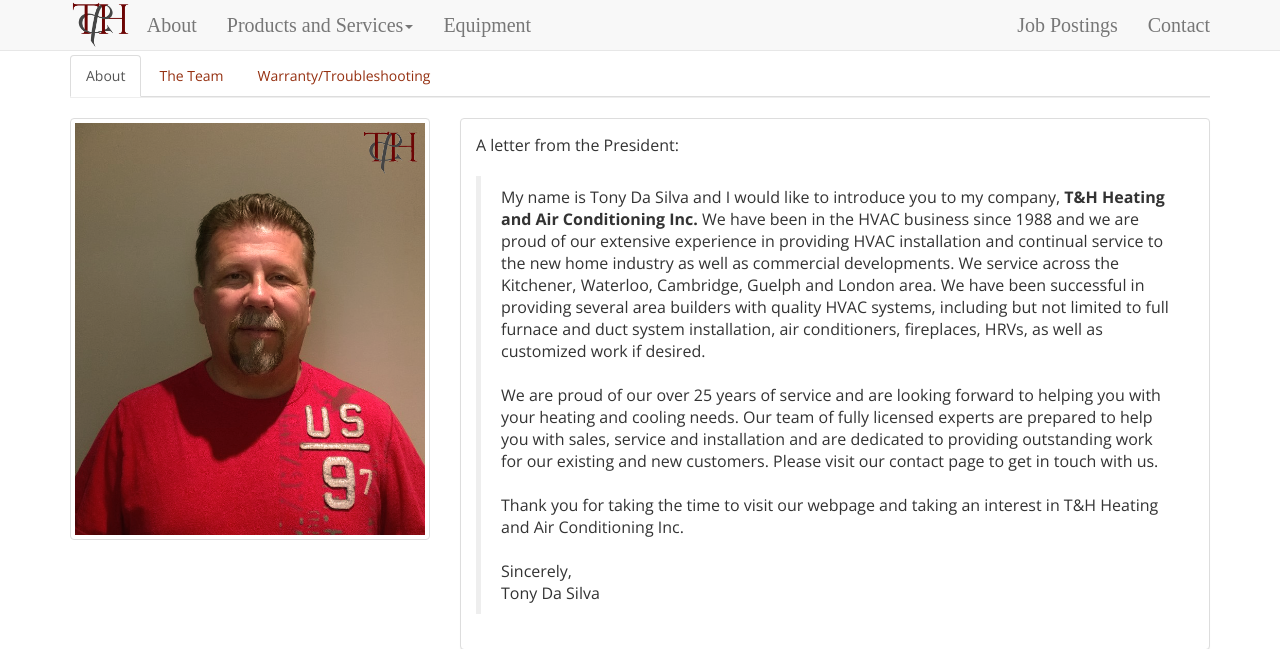
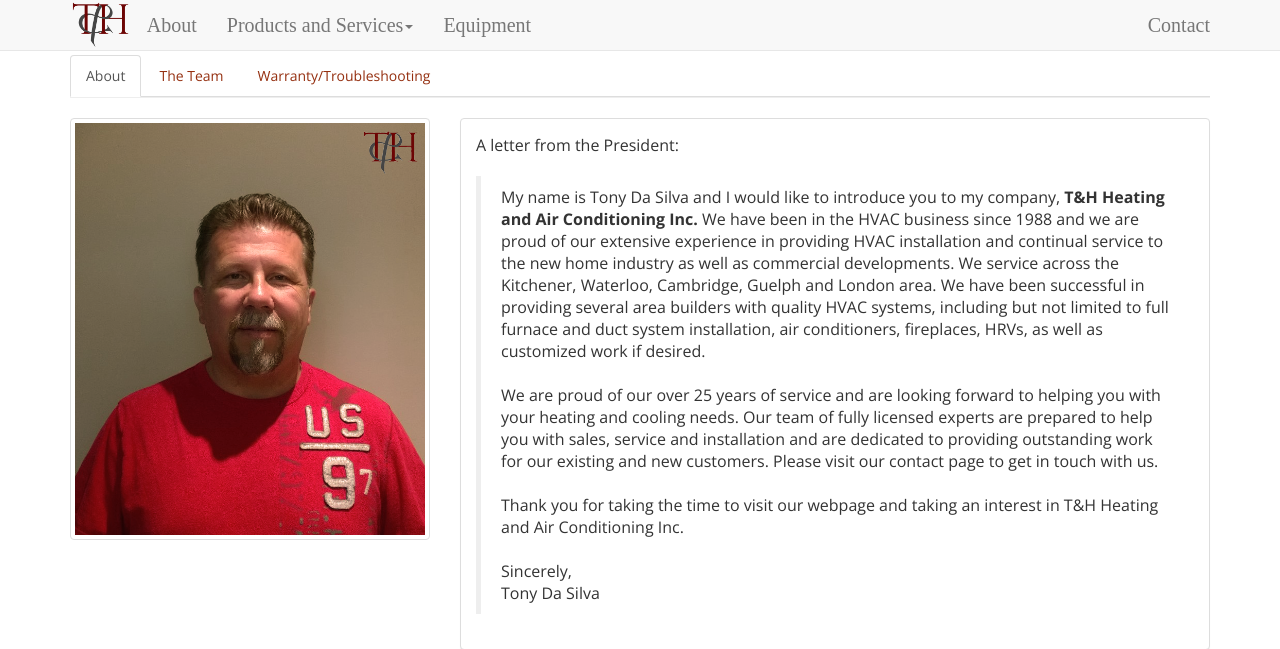
Before and after one commit to brandondasilva/thheating-old, a PHP site: page /about/index.php in a window 1280 px wide. Shown: the top 649 px of the page. Run offline with PHP 8.4, Linux system fonts and the light colour scheme; some libraries are stand-ins or nearby versions; some web fonts are replaced.

Commit message:
Removed job posting link

```diff
--- a/layouts/header.php
+++ b/layouts/header.php
@@ -41,7 +41,6 @@
     <!-- Collect the nav links, forms, and other content for toggling -->
     <div class="collapse navbar-collapse navbar-ex1-collapse">
       <ul class="nav navbar-nav navbar-right">
-        <li><a href="/jobpostings/">Job Postings</a></li>
         <li><a href="/contact/">Contact</a></li>
       </ul>
     </div><!-- /.navbar-collapse -->
```
